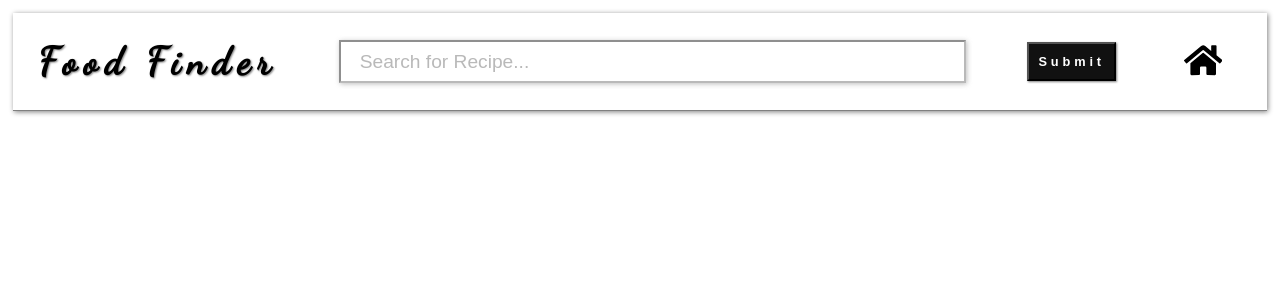
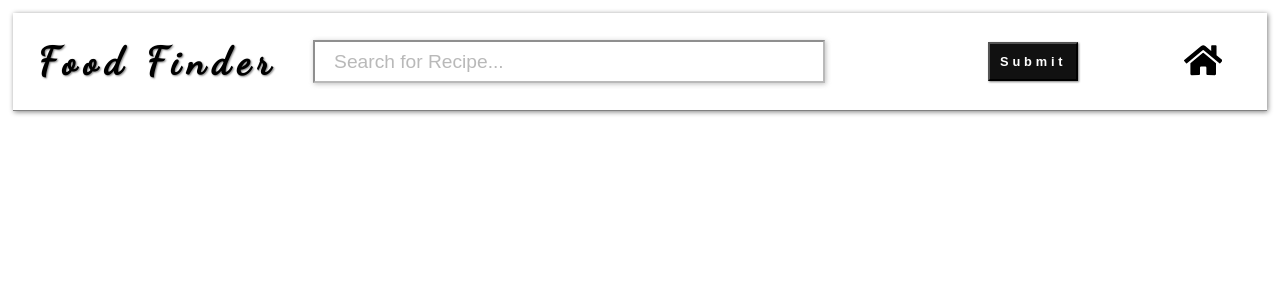
Before and after one commit to peacebonez/recipe-app, a React (Create React App) app: page / in a window 1280 px wide. Shown: the top 300 px of the page. Built offline with nearby package versions, Linux system fonts and the light colour scheme.

Commit message:
fixed input not redirecting to recipe page

```diff
--- a/src/App.css
+++ b/src/App.css
@@ -54,12 +54,15 @@ h4 {
 
 .search-bar {
   height: 4vh;
-  width: 50%;
+  /* width: 50%; */
   font-size: 1.5vw;
   padding: 1.5vw;
   box-shadow: 1px 1px 5px gray;
   outline: none;
   opacity: 50%;
+
+  width: 40vw;
+  transform: translateX(-5vw);
 }
 
 .search-bar:focus {
--- a/src/App.js
+++ b/src/App.js
@@ -89,6 +89,7 @@ function App() {
     } else {
       getData();
       setQuery(""); //sets input bar back to empty
+      return <Redirect to="/recipes" />;
     }
   };
 
--- a/src/components/Heading.js
+++ b/src/components/Heading.js
@@ -18,6 +18,7 @@ export default function Heading({
   return (
     <div className="header-wrapper">
       <h1 className="title">Food Finder</h1>
+      <Link to="/recipes">
         <input
           type="text"
           className={isError ? "search-bar error" : "search-bar"}
@@ -27,6 +28,7 @@ export default function Heading({
           onChange={handleChange}
           onKeyDown={handleEnterSubmit}
         ></input>
+      </Link>
       <Link to="/recipes">
         <button className="submit-btn" onClick={handleSubmit}>
           Submit
```
Lines whose indentation alone changed are shown as unchanged.
